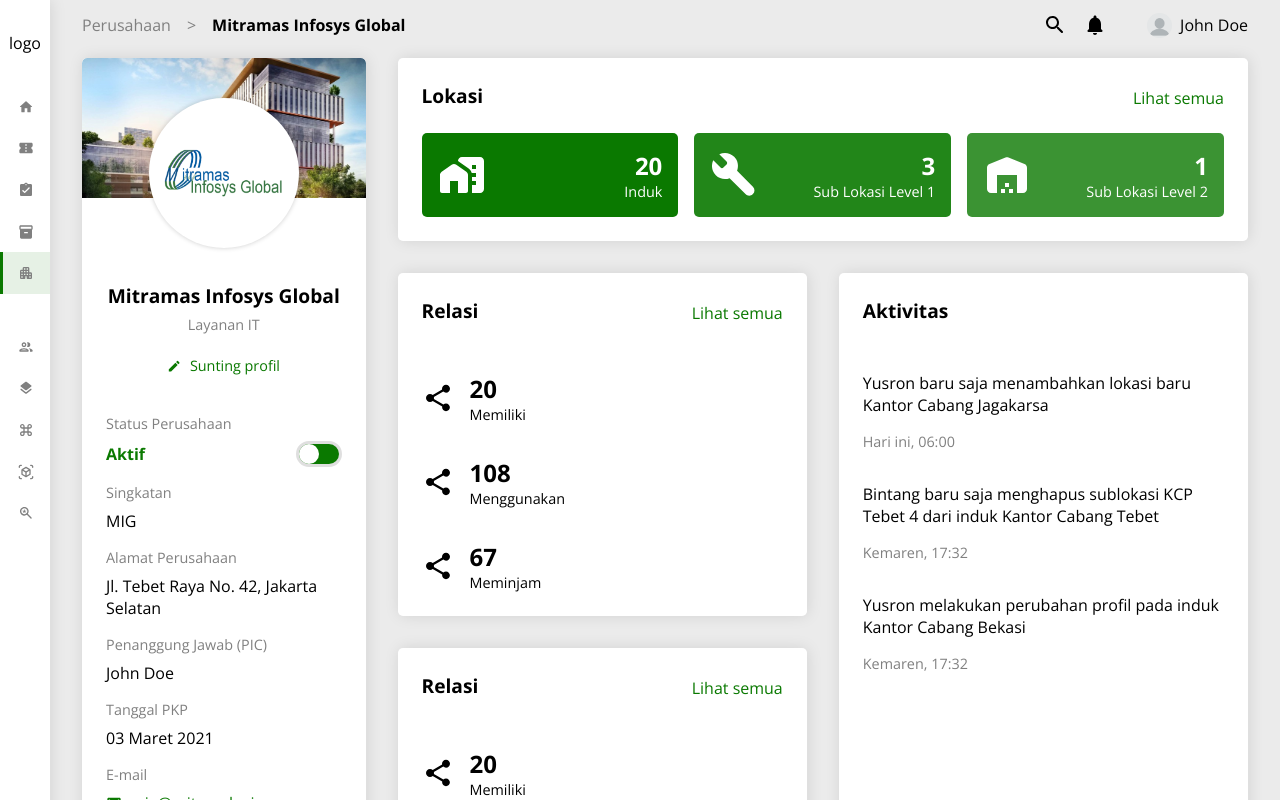
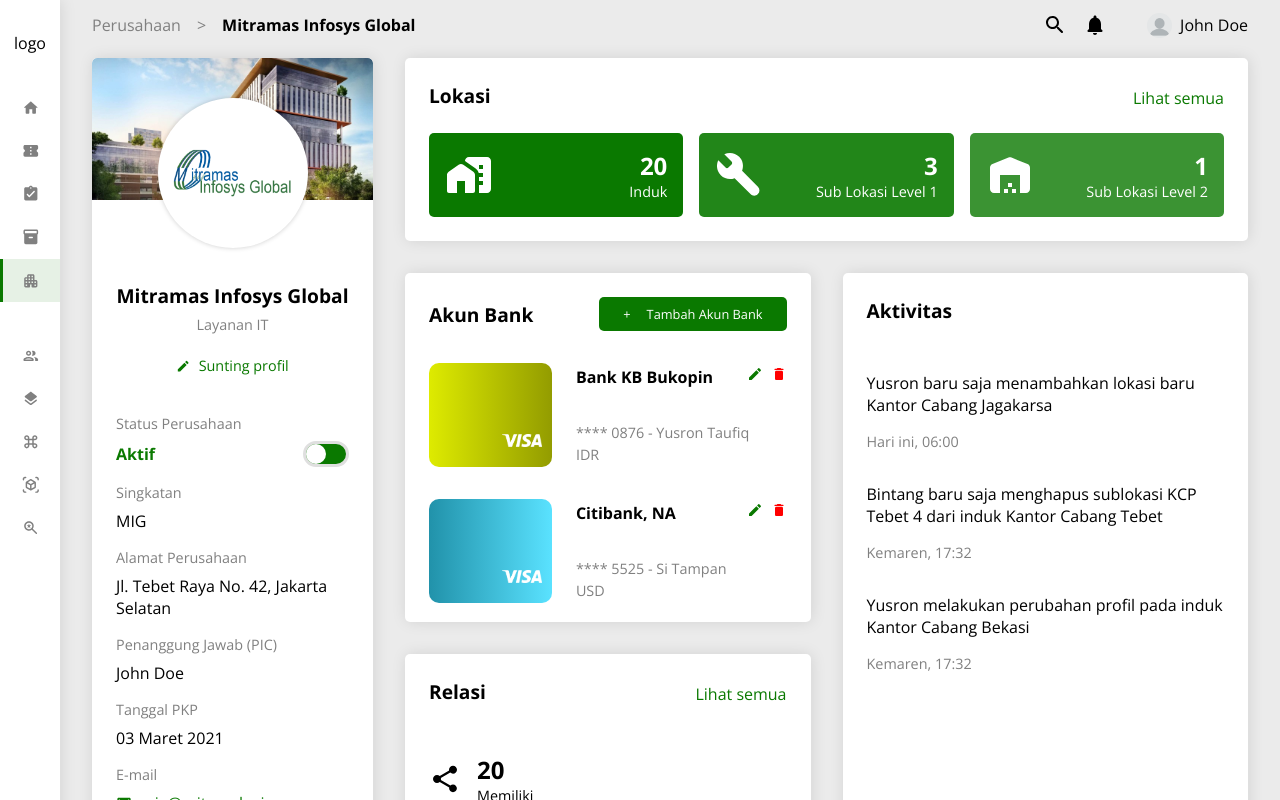
Before and after one commit to wchen19/assignment-fed-mig, a React (Create React App) app: page / in a window 1280 px wide. Shown: the top 800 px of the page. Built offline with nearby package versions, Linux system fonts and the light colour scheme.

Commit message:
feat: create Bank component

```diff
--- /dev/null
+++ b/src/components/Bank/Bank.jsx
@@ -0,0 +1,57 @@
+import React from 'react';
+import Card from '../Card/Card';
+import Visa from '../../assets/visa.png';
+import EditRoundedIcon from '@mui/icons-material/EditRounded';
+import DeleteRoundedIcon from '@mui/icons-material/DeleteRounded';
+import './Bank.scss';
+
+const Bank = () => {
+  return (
+    <Card>
+      <div className='bank'>
+        <div className='top'>
+          <div className='title'>Akun Bank</div>
+          <button>
+            <span>+</span>Tambah Akun Bank
+          </button>
+        </div>
+        <div className='bottom'>
+          <div className='bank-item'>
+            <div className='bank-card yellow-gr'>
+              <img src={Visa} alt='visa' />
+            </div>
+            <div className='bank-detail'>
+              <div className='name'>
+                Bank KB Bukopin
+                <div className='tool'>
+                  <EditRoundedIcon className='edit' />
+                  <DeleteRoundedIcon className='delete' />
+                </div>
+              </div>
+              <div className='account'>**** 0876 - Yusron Taufiq</div>
+              <div className='currency'>IDR</div>
+            </div>
+          </div>
+          <div className='bank-item'>
+            <div className='bank-card blue-gr'>
+              <img src={Visa} alt='visa' />
+            </div>
+            <div className='bank-detail'>
+              <div className='name'>
+                Citibank, NA
+                <div className='tool'>
+                  <EditRoundedIcon className='edit' />
+                  <DeleteRoundedIcon className='delete' />
+                </div>
+              </div>
+              <div className='account'>**** 5525 - Si Tampan</div>
+              <div className='currency'>USD</div>
+            </div>
+          </div>
+        </div>
+      </div>
+    </Card>
+  );
+};
+
+export default Bank;
--- /dev/null
+++ b/src/components/Bank/Bank.scss
@@ -0,0 +1,115 @@
+.bank {
+  padding: 1.5rem;
+  display: flex;
+  flex-direction: column;
+  gap: 2rem;
+
+  .top {
+    display: flex;
+    justify-content: space-between;
+    align-items: center;
+
+    .title {
+      font-weight: bold;
+      font-size: 1.2rem;
+    }
+
+    button {
+      display: flex;
+      gap: 1rem;
+      background: #0a7900;
+      color: white;
+      font-size: 0.8rem;
+      border: none;
+      border-radius: 5px;
+      padding: 0.5rem 1.5rem;
+
+      &:hover {
+        cursor: pointer;
+      }
+    }
+  }
+
+  .bottom {
+    display: flex;
+    flex-direction: column;
+    gap: 2rem;
+
+    .bank-item {
+      display: flex;
+      gap: 1.5rem;
+      align-items: center;
+
+      .bank-card {
+        border-radius: 10px;
+        height: 6.5rem;
+        width: 35%;
+        position: relative;
+
+        img {
+          width: 40px;
+          position: absolute;
+          bottom: 20px;
+          right: 10px;
+        }
+      }
+
+      .blue-gr {
+        background: linear-gradient(
+          90deg,
+          rgba(33, 146, 170, 1) 0%,
+          rgba(90, 226, 255, 1) 100%
+        );
+      }
+
+      .yellow-gr {
+        background: linear-gradient(
+          270deg,
+          rgba(147, 156, 0, 1) 0%,
+          rgba(222, 235, 0, 1) 100%
+        );
+      }
+
+      .bank-detail {
+        display: flex;
+        flex-direction: column;
+        width: 60%;
+        gap: 0.2rem;
+
+        .name {
+          display: flex;
+          justify-content: space-between;
+          font-weight: bold;
+          margin-bottom: 2rem;
+
+          .tool {
+            display: flex;
+            gap: 0.5rem;
+
+            svg {
+              font-size: 1rem;
+
+              &:hover {
+                cursor: pointer;
+              }
+            }
+
+            .edit {
+              color: #0a7900;
+            }
+
+            .delete {
+              color: red;
+            }
+          }
+        }
+
+        .account,
+        .currency {
+          font-size: 0.9rem;
+          color: gray;
+        }
+      }
+    }
+  }
+}
--- a/src/components/Siderbar/Sidebar.scss
+++ b/src/components/Siderbar/Sidebar.scss
@@ -7,9 +7,10 @@
   gap: 2rem;
   position: fixed;
   height: 100%;
-  width: 50px;
+  width: 60px;
   overflow: hidden;
   box-shadow: 1px 0px 15px rgba($color: #000000, $alpha: 0.1);
+  z-index: 100;
 
   .menu-container {
     width: 100%;
@@ -24,7 +25,7 @@
       svg {
         margin-left: -5px;
         align-self: center;
-        font-size: 1rem;
+        font-size: 1.1rem;
         color: grey;
       }
     }
--- a/src/pages/Company/Company.jsx
+++ b/src/pages/Company/Company.jsx
@@ -1,5 +1,6 @@
 import React from 'react';
 import Activity from '../../components/Activity/Activity';
+import Bank from '../../components/Bank/Bank';
 import CompanyInfo from '../../components/CompanyInfo/CompanyInfo';
 import Location from '../../components/Location/Location';
 import Relation from '../../components/Relation/Relation';
@@ -17,7 +18,7 @@ const Company = () => {
         </div>
         <div className='flex-2 row'>
           <div className='flex-1 column'>
-            <Relation />
+            <Bank />
             <Relation />
           </div>
           <div className='flex-1'>
--- a/src/pages/Wrapper/Wrapper.scss
+++ b/src/pages/Wrapper/Wrapper.scss
@@ -1,5 +1,5 @@
 .wrapper {
-  margin-left: 50px;
+  margin-left: 60px;
   padding: 0.5rem 2rem;
   display: flex;
   flex-direction: column;
```
Also changed, not shown: src/assets/visa.png (added).
